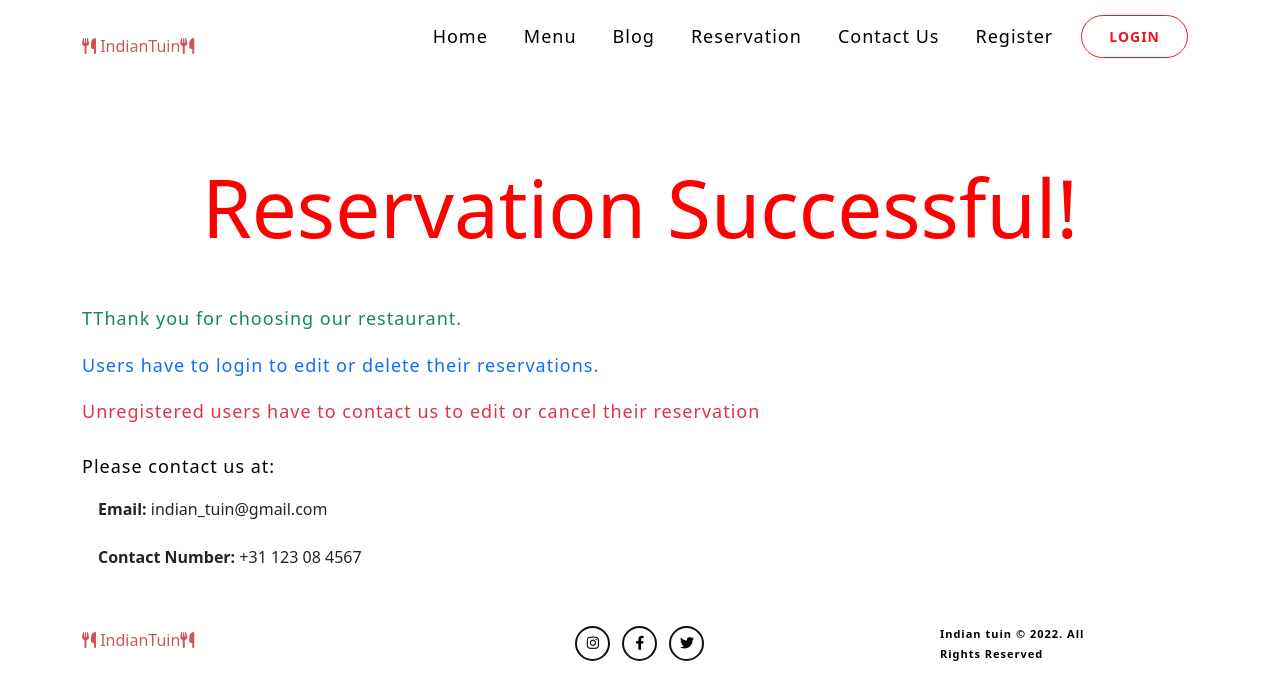
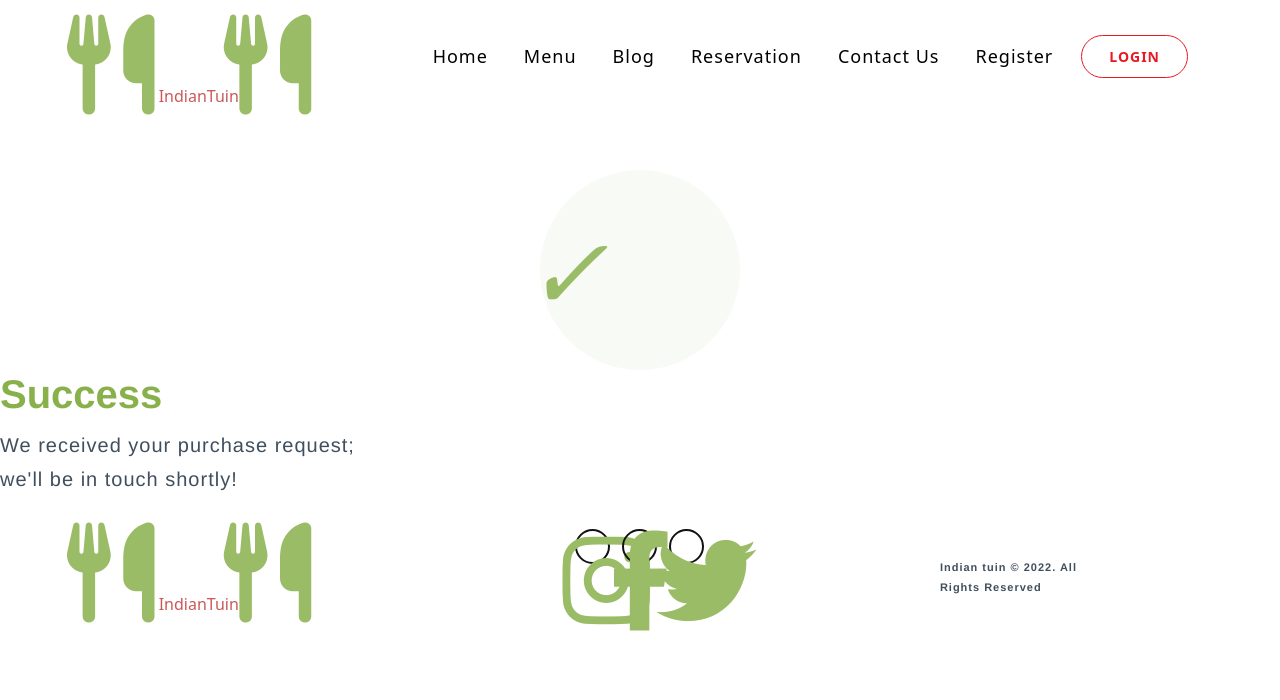
Before and after one commit to ssreelakshmi88/The-Indian-tuin-restaurant_PP4, a Django app: page /reservations/success/ in a window 1280 px wide. Shown: the top 700 px of the page. Run offline with Django 3.2, Linux system fonts and the light colour scheme; some libraries are stand-ins or nearby versions.

Commit message:
Modify succes page and check html errors

```diff
--- a/restaurant/templates/restaurant/reservations_success.html
+++ b/restaurant/templates/restaurant/reservations_success.html
@@ -1,16 +1,11 @@
 {% extends 'base.html' %}
 {% block content %}
-<div class="container mt-5">
-    <h1 class="menu-title text-center">Reservation Successful!</h1>
-    <p class="text-success mt-5">TThank you for choosing our restaurant.</p>
-    <p class="text-primary">Users have to login to edit or delete their reservations.</p>
-    <p class="text-danger mb-4">Unregistered users have to contact us to edit or cancel their reservation</p>
-    <p>Please contact us at:</p>
-    <ul class="list-unstyled">
-        <li class="mb-4"><i class="bi bi-envelope-fill me-3"></i><strong>Email:</strong> indian_tuin@gmail.com</li>
-        <li class="mb-4"><i class="bi bi-phone-fill me-3"></i><strong>Contact Number:</strong> +31 123 08 4567</li>
-      </ul>
-
-</div>
+<div class="success-card">
+  <div style="border-radius:200px; height:200px; width:200px; background: #F8FAF5; margin:0 auto;">
+    <i class="checkmark">✓</i>
+  </div>
+    <h1 class="success-title">Success</h1>
+    <p>We received your purchase request;<br/> we'll be in touch shortly!</p>
+  </div>
 
 {% endblock %}
--- a/restaurant/views.py
+++ b/restaurant/views.py
@@ -81,7 +81,7 @@ def reservations(request):
                 # Check if the restaurant is closed on Mondays
                 if date_value.weekday() == 0:
                     messages.warning(request,
-                                     'Sorry, the restaurant is closed on Mondays.'
+                                     'Sorry, the restaurant closed on Mondays.'
                                      )
 
                     return redirect('reservations')
--- a/static/css/style.css
+++ b/static/css/style.css
@@ -790,6 +790,36 @@ input {
     color: red;
     font-size: 3rem;
 }
+/* ---------- SUCCESS-RESERVATIONS PAGE ---------- */
+
+.success-title {
+    color: #88B04B;
+    font-family: "Nunito Sans", "Helvetica Neue", sans-serif;
+    font-weight: 900;
+    font-size: 40px;
+    margin-bottom: 10px;
+  }
+  p {
+    color: #404F5E;
+    font-family: "Nunito Sans", "Helvetica Neue", sans-serif;
+    font-size:20px;
+    margin: 0;
+  }
+i {
+  color: #9ABC66;
+  font-size: 100px;
+  line-height: 200px;
+  margin-left:-15px;
+}
+.card {
+  background: white;
+  padding: 60px;
+  border-radius: 4px;
+  box-shadow: 0 2px 3px #C8D0D8;
+  display: inline-block;
+  margin: 0 auto;
+}
+
 
 /* ---------- USER RESERVATIONS PAGE ---------- */
 
--- a/templates/base.html
+++ b/templates/base.html
@@ -22,7 +22,7 @@
 
     <!-- Custom File's Link -->
     <link rel="stylesheet" href="{% static 'css/style.css' %}">
-    <link rel="shortcut icon" type="image/png" href="{% static 'images/favicon-16x16.png' %}"/>
+    <link rel="shortcut icon" type="image/png" href="https://res.cloudinary.com/dpap5lb5y/image/upload/v1677931217/static/images/favicon-16x16.633ee489ee9e.png">
 
 </head>
 
```
Also changed, not shown: blog/templates/blog/post_detail.html (+6 -5 lines), restaurant/templates/restaurant/edit_reservation.html (+7 -4 lines), restaurant/templates/restaurant/reservations.html (+6 -5 lines).
